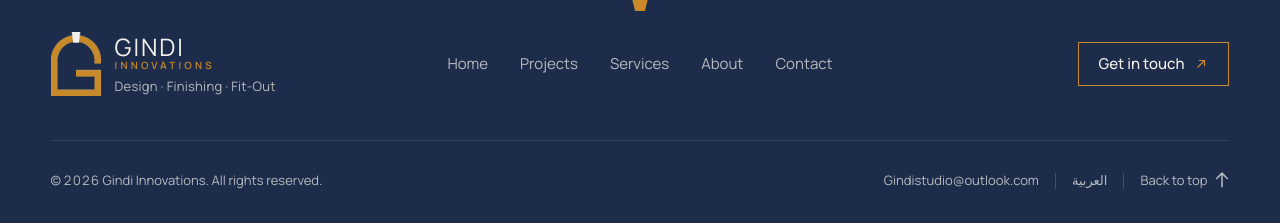
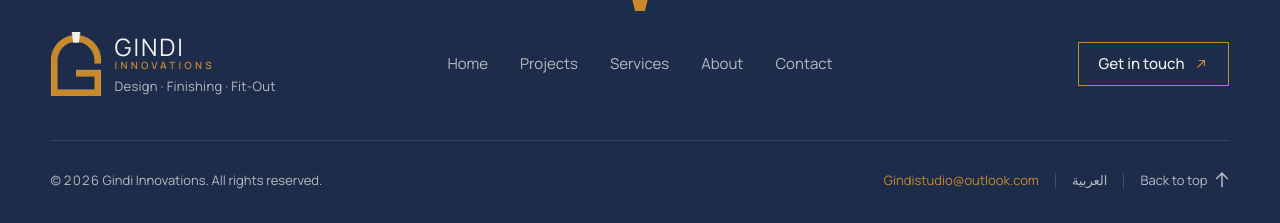
Before and after one commit to Darweeesh777/gindi-website, a Django app: page /about/ in a window 1280 px wide. Shown: the part 3611-3834 px from the top of the page. Run offline with Django 5.2, Linux system fonts and the light colour scheme.

Commit message:
Make the footer email gold
Co-Authored-By: Claude Opus 5.5 <noreply@anthropic.com>

```diff
--- a/static/css/layout.css
+++ b/static/css/layout.css
@@ -553,7 +553,7 @@
   display: inline-flex;
   align-items: center;
   min-height: 2.75rem;
-  color: var(--muted);
+  color: var(--gindi-gold);
   overflow-wrap: anywhere;
   transition: color var(--dur-fast) var(--ease-out);
 }
```
